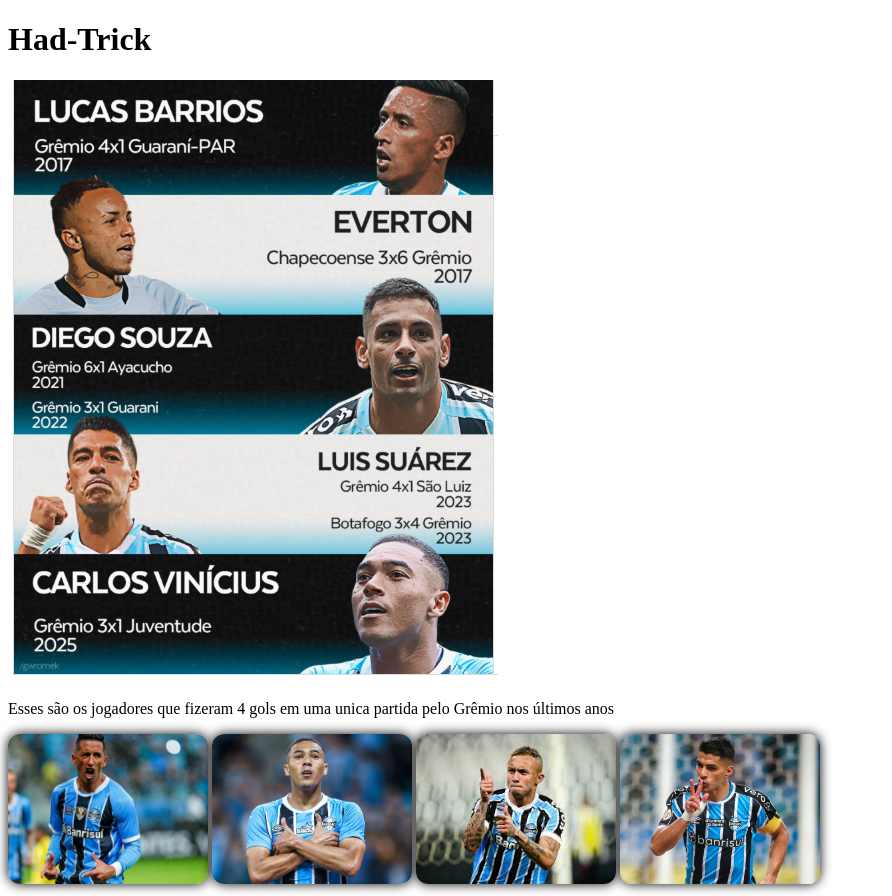
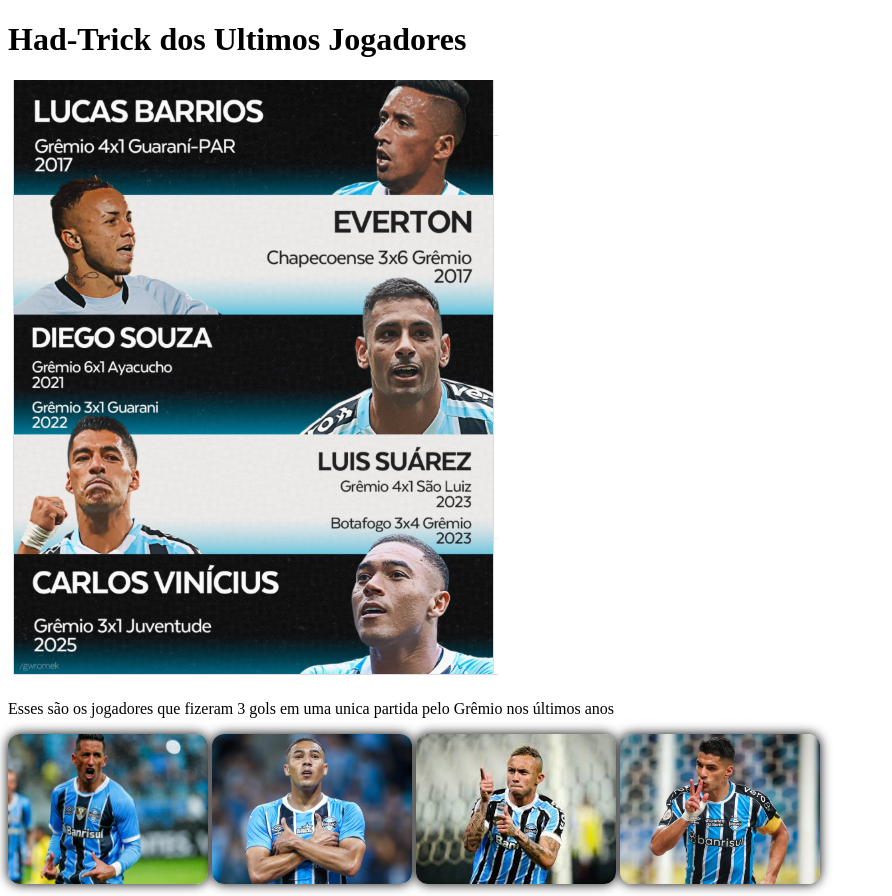
Before and after one commit to meneguethtom285-ops/Aula19--Mudan-a, a plain HTML site: page index.html in a window 1280 px wide. Shown: the whole page, without its empty margins (0-892 px from the left). Drawn offline with Linux system fonts and the light colour scheme.

Commit message:
Ajuste index

```diff
--- a/index.html
+++ b/index.html
@@ -7,14 +7,14 @@
 </head>
 <body>
 
-    <h1>Had-Trick</h1>
+    <h1>Had-Trick dos Ultimos Jogadores</h1>
 
     <section>
     <img src="Capturar Gols.PNG" alt="Imagem Hed-Trick">
 
     </section>
 
-    <p>Esses são os jogadores que fizeram 4 gols em uma unica partida pelo Grêmio nos últimos anos </p>
+    <p>Esses são os jogadores que fizeram 3 gols em uma unica partida pelo Grêmio nos últimos anos </p>
 
     <section class="ultimas">
         <img src="barios.webp" alt="Imagem Hed-Trick">
```
